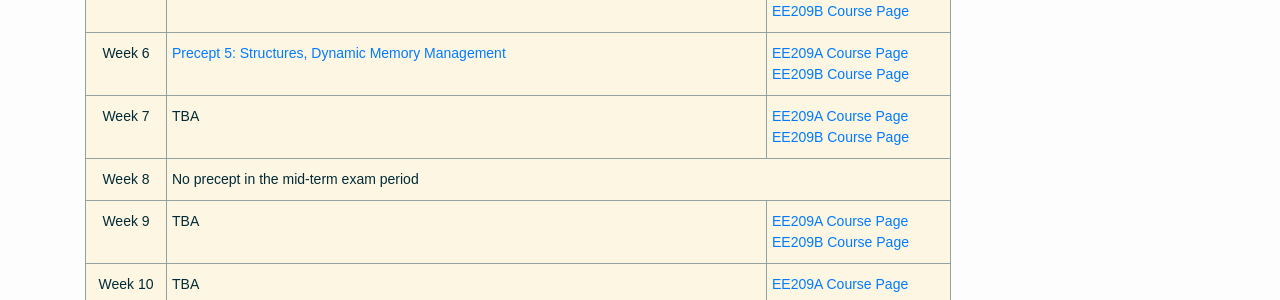
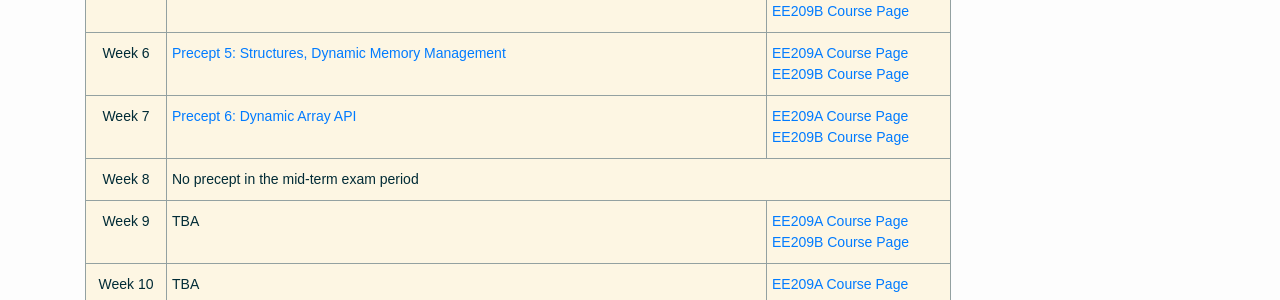
Before and after one commit to ee209-2020-fall/ee209-2020-fall, a Jekyll site: the page built from precepts.md, in a window 1280 px wide. Shown: the part 492-792 px from the top of the page. Built offline with Jekyll 4.4.1, drawn with Linux system fonts in a browser that asks for light colours.

Commit message:
Precept6 file updated

```diff
--- a/precepts.md
+++ b/precepts.md
@@ -78,8 +78,8 @@ permalink: /precepts/
   </tr>
   <tr>
     <td class="tg-c3ow">Week 7</td>
-    <td class="tg-0pky">TBA</td>
     <!-- <td class="tg-0pky">Precept 6: Dynamic Array API</td> -->
+    <td class="tg-0pky"><a href="./05/precept_6.zip">Precept 6: Dynamic Array API </a></td>
     <td class="tg-0pky">
     <a href="http://klms.kaist.ac.kr/course/view.php?id=118849">EE209A Course Page</a><br>
     <a href="http://klms.kaist.ac.kr/course/view.php?id=118850">EE209B Course Page</a></td>
```
Also changed, not shown: 1 other file.
